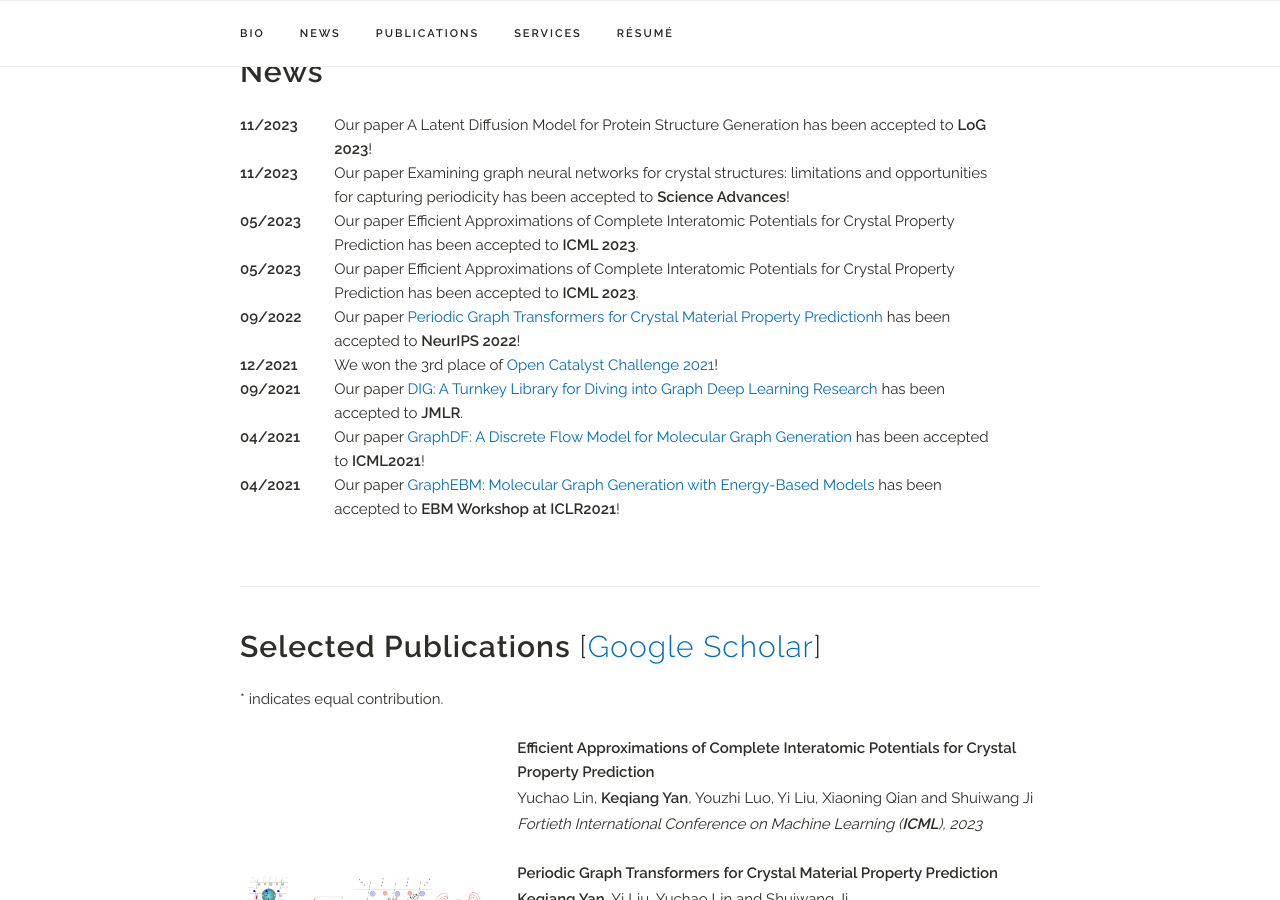
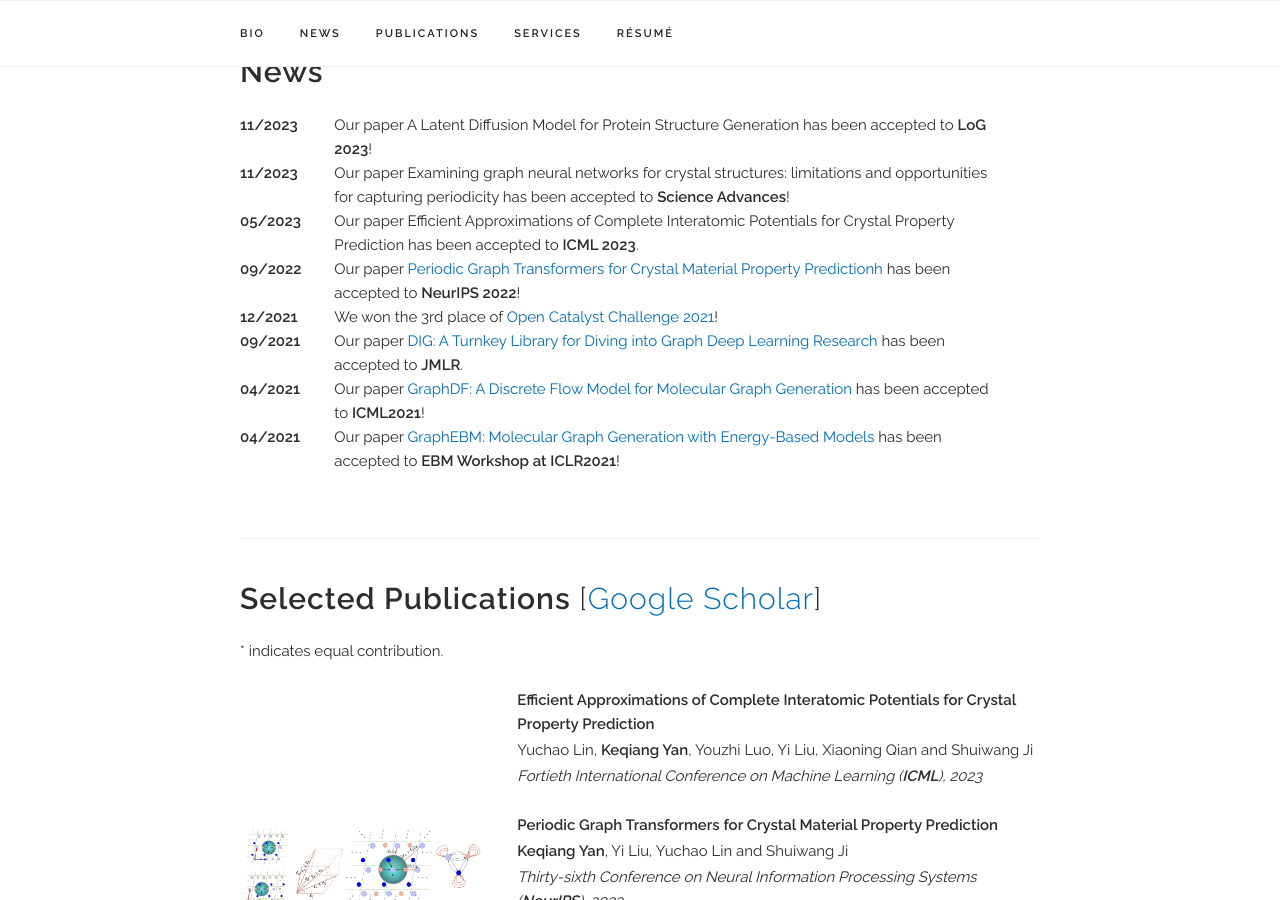
Before and after one commit to YKQ98/YKQ98.github.io, a Jekyll site: the page built from index.html, in a window 1280 px wide and 900 px high, scrolled down 716 px. Built offline with Jekyll 4.4.1, drawn with Linux system fonts in a browser that asks for light colours; a style sheet for code colours, icons or effects is not loaded.

Commit message:
Update news.yaml

```diff
--- a/_data/news.yaml
+++ b/_data/news.yaml
@@ -5,9 +5,6 @@ news:
 - title: "Our paper Examining graph neural networks for crystal structures: limitations and opportunities for capturing periodicity
  has been accepted to <b>Science Advances</b>!"
   date: "11/2023"
-
-- title: "Our paper Efficient Approximations of Complete Interatomic Potentials for Crystal Property Prediction has been accepted to <b>ICML 2023</b>."
-  date: "05/2023"
 
 - title: "Our paper Efficient Approximations of Complete Interatomic Potentials for Crystal Property Prediction has been accepted to <b>ICML 2023</b>."
   date: "05/2023"
```
